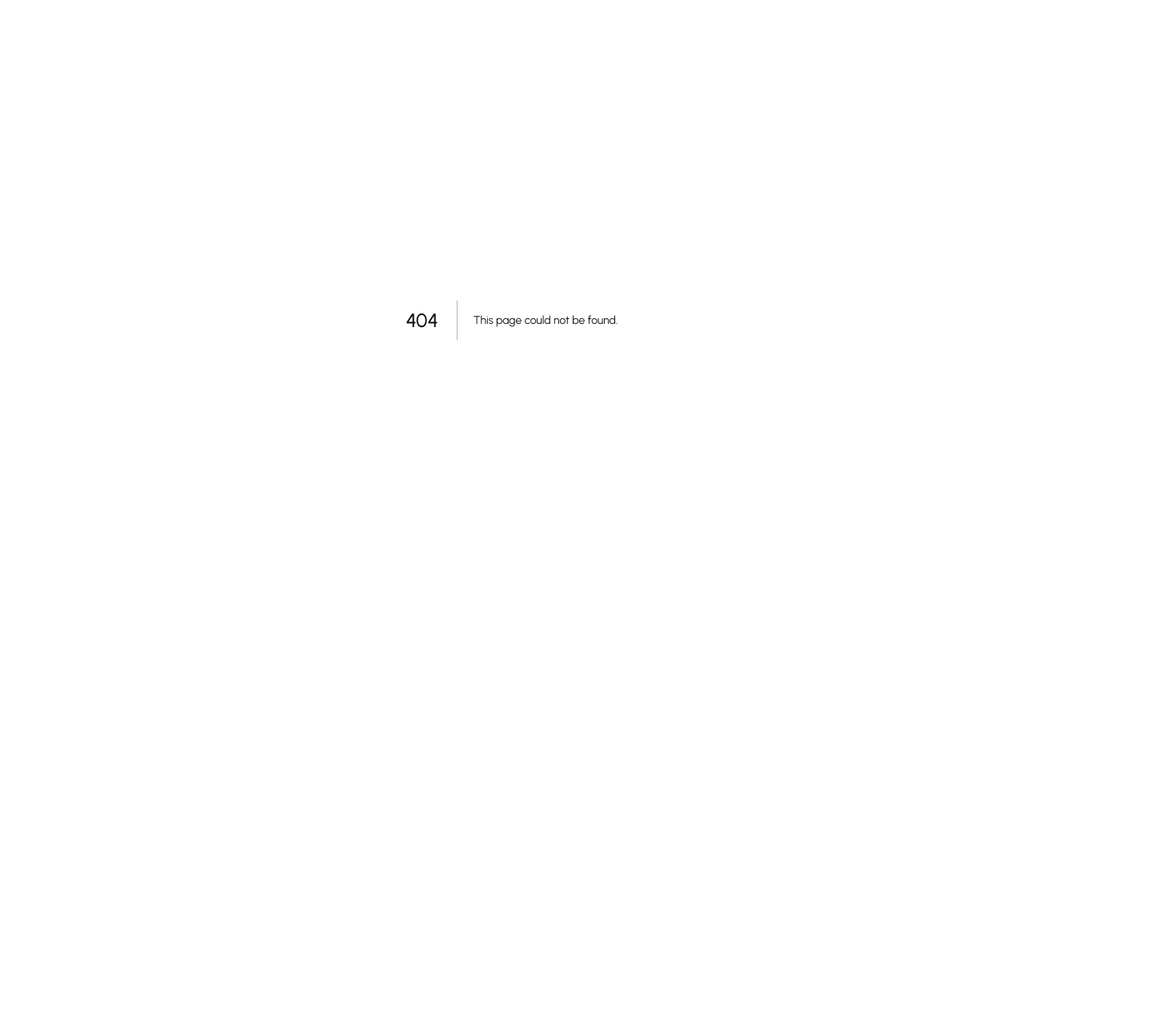
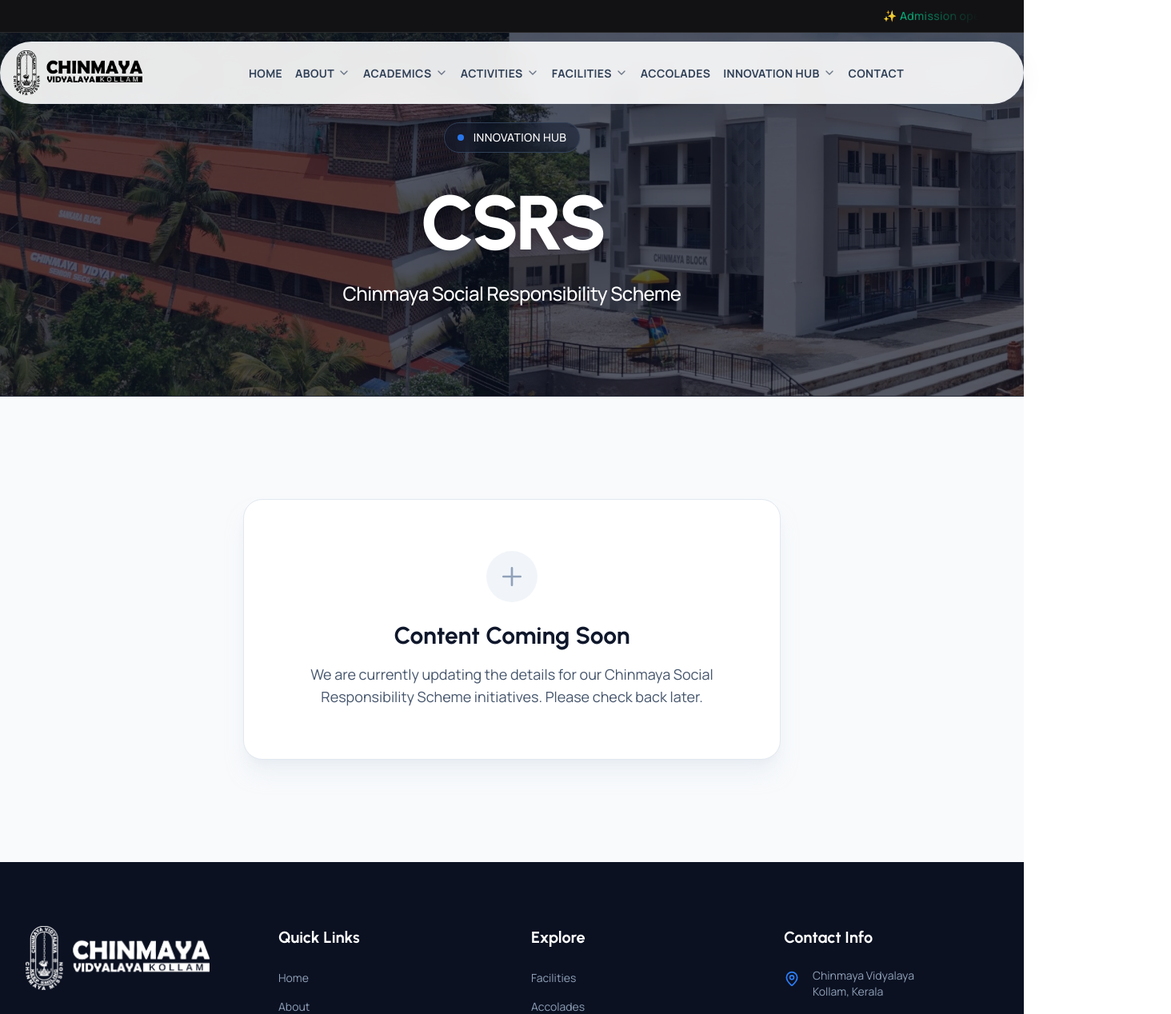
Before and after one commit to techosatechnical/chinmaya-kollam, a Next.js app: page /innovation-hub/csrs in a window 1280 px wide. Before the commit this address had no page. Shown: the top 1268 px of the page at 80% size, 1464 px wide, since content can reach past the window. Before the commit the page ends 800 px from the top, so only its background shows below. Built offline with nearby package versions, Linux system fonts and the light colour scheme.

Commit message:
csrs page added

```diff
--- /dev/null
+++ b/app/innovation-hub/csrs/page.tsx
@@ -0,0 +1,52 @@
+import React from 'react';
+import { TopBar } from "@/components/TopBar";
+import { Navbar } from "@/components/Navbar";
+import { Footer } from "@/components/Footer";
+
+export default function CSRSPage() {
+  return (
+    <main className="min-h-screen bg-slate-50 font-sans selection:bg-slate-900 selection:text-white">
+      <TopBar />
+      <Navbar />
+
+      <section className="relative py-28 bg-[#0B1121] text-white flex flex-col items-center justify-center border-b border-white/10">
+        <div className="absolute inset-0 z-0">
+          <img
+            src="/image/school.jpeg"
+            alt="CSRS background"
+            className="w-full h-full object-cover opacity-30"
+          />
+        </div>
+        <div className="relative z-10 max-w-5xl mx-auto px-6 text-center">
+          <div className="inline-flex items-center gap-3 px-4 py-2 rounded-full border border-slate-700 bg-slate-900/50 backdrop-blur-md mb-8">
+            <span className="w-2 h-2 rounded-full bg-blue-500 animate-pulse"></span>
+            <span className="text-sm font-medium tracking-wide text-white uppercase">Innovation Hub</span>
+          </div>
+
+          <h1 className="py-2 text-6xl md:text-8xl font-extrabold tracking-tighter mb-4 bg-clip-text text-transparent bg-white drop-shadow-lg">
+            CSRS
+          </h1>
+          <p className="text-lg md:text-2xl max-w-2xl mx-auto text-white font-medium tracking-tight drop-shadow-md">
+            Chinmaya Social Responsibility Scheme
+          </p>
+        </div>
+      </section>
+
+      <section className="max-w-7xl mx-auto px-6 lg:px-8 py-32 text-center">
+        <div className="bg-white rounded-3xl shadow-xl shadow-slate-200/50 border border-slate-200 p-16 max-w-2xl mx-auto">
+          <div className="w-16 h-16 bg-slate-100 rounded-full flex items-center justify-center mx-auto mb-6">
+            <svg className="w-8 h-8 text-slate-400" fill="none" viewBox="0 0 24 24" stroke="currentColor">
+              <path strokeLinecap="round" strokeLinejoin="round" strokeWidth={2} d="M12 4v16m8-8H4" />
+            </svg>
+          </div>
+          <h2 className="text-3xl font-bold text-slate-900 mb-4">Content Coming Soon</h2>
+          <p className="text-slate-600 text-lg">
+            We are currently updating the details for our Chinmaya Social Responsibility Scheme initiatives. Please check back later.
+          </p>
+        </div>
+      </section>
+
+      <Footer />
+    </main>
+  );
+}
```
